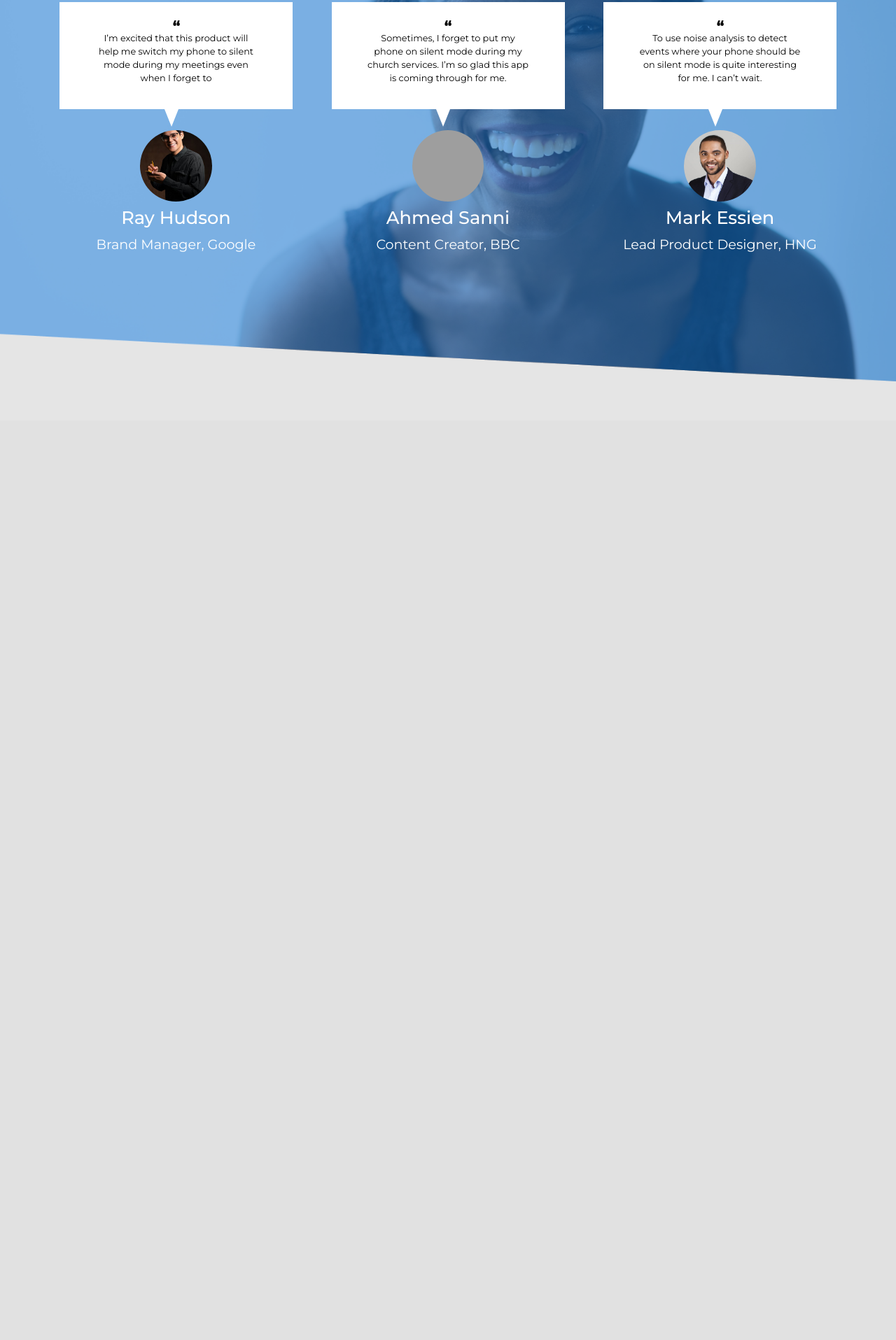
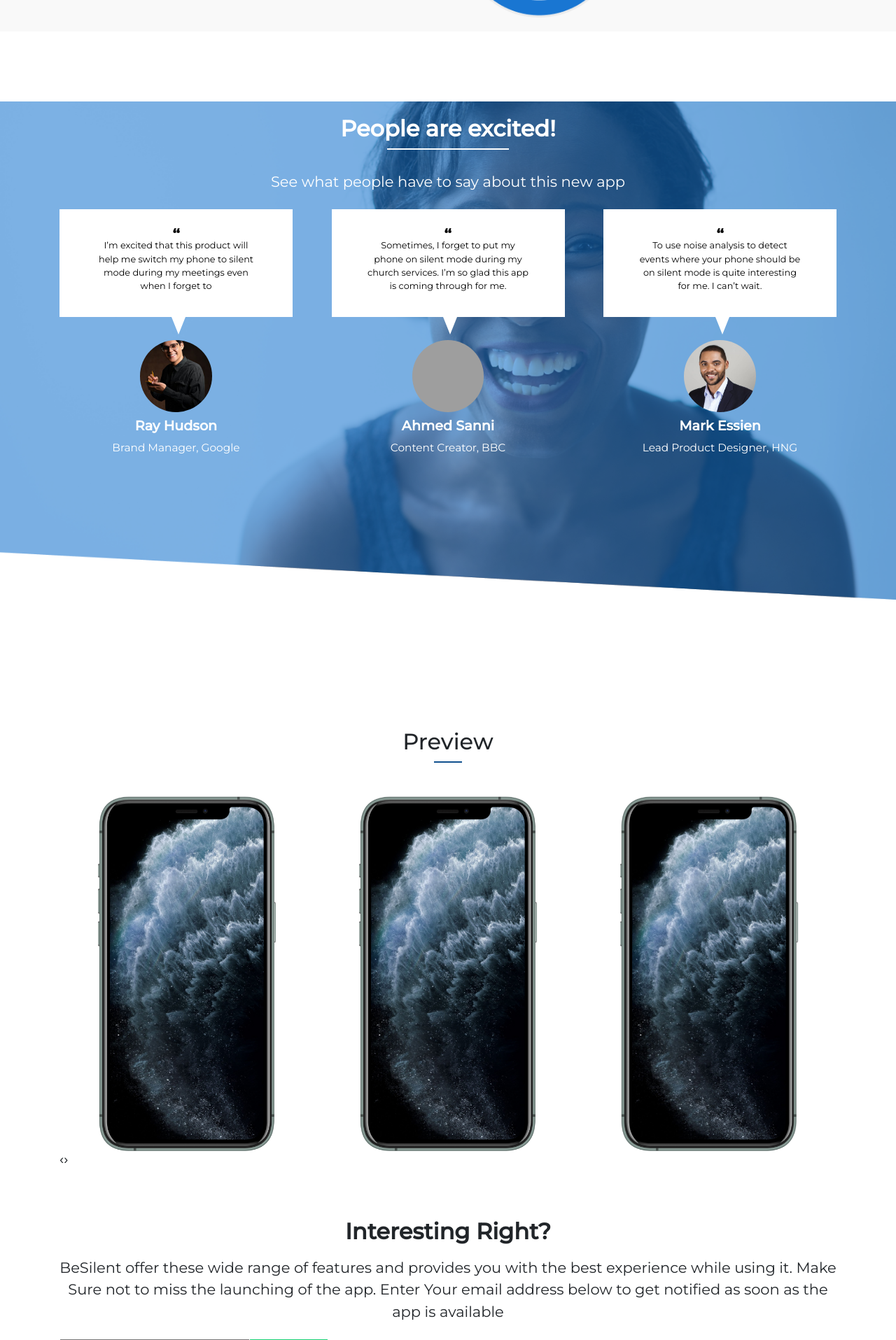
Before and after one commit to wisdomosara/landing, a PHP site: page / in a window 1280 px wide. Shown: the part 3080-4995 px from the top of the page at 70% size. Before the commit the page ends 3625 px from the top, so only its background shows below. Run offline with PHP 8.4, Linux system fonts and the light colour scheme; some libraries are stand-ins or nearby versions; grey boxes are pictures that could not be loaded.

Commit message:
Add files via upload

```diff
--- a/index.php
+++ b/index.php
@@ -1,4 +1,3 @@
-
 <!Doctype Html>
 <html lang="en">
 <head>
@@ -8,6 +7,10 @@
     <title>BeSilent</title>
     <link href="./landing.css" rel="stylesheet" type="text/css">
     <link href="./bootstrap-4.4.1-dist/css/bootstrap.min.css" rel="stylesheet" type="text/css">
+    <link rel="stylesheet" href="./OwlCarousel2-2.3.4/dist/assets/owl.carousel.min.css" type="text/css"/>
+    <link rel="stylesheet" href="./OwlCarousel2-2.3.4/dist/assets/owl.theme.default.min.css" type="text/css">
+    <link rel="stylesheet" href="./OwlCarousel2-2.3.4/dist/assets/owl.theme.default.min.css" type="text/css">
+    <script src="./jquery-3.5.1.min.js"></script>
 
 </head>
 <body>
@@ -43,11 +46,9 @@
         </div>
     </section>
     <section id="mobile-hero">
+        <div class="mobile-top">
             <div class="container py-3">
                 <h1 class="logo-mobile">BeSilent</h1>
-        </div>
-        <div class="container-fluid mobile-hero-img pb-3">
-            <img src="./images/f3f2fc6ca87084f9c1ee203a370be0c9 1.png" width="100%">
             </div>
             <div class="container">
                 <h1 class="mb-3 text-center">Your personal automatic phone silent-mode app</h1>
@@ -59,13 +60,15 @@
                     <input type="submit" name="submit" value="Get Notified" class="mobile-submit mt-3 mb-5" />
                 </form>
             </div>
+        </div>
+
     </section>
-    <section id="features" class="my-4 py-3">
+    <section id="features">
         <div class="container d-flex align-items-center flex-column">
             <h2 class="text-center">Features</h2>
             <div class="line text-center mb-5"></div>
         </div>
-        <div class="container-fluid d-flex  flex-wrap align-items-center px-sm-5 mb-5">
+        <div class="container-fluid d-flex features-item flex-wrap align-items-center px-sm-5">
             <div class="col-12 col-sm-6">
                 <img src="./images/undraw_mobile_interface_wakp 1.png" width="100%">
             </div>
@@ -74,7 +77,7 @@
                 <p>Easy to navigate and interact with. It makes it easy for you to know what to do at every point in the app. Unnecessary elements are avoided. The app is straight-forward to make the experience a memorable one for you.</p>
             </div>
         </div>
-        <div class="container-fluid d-flex  flex-wrap align-items-center px-sm-5 mb-5" style="background-color:#F9F9F9">
+        <div class="container-fluid d-flex features-item flex-wrap align-items-center px-sm-5" style="background-color:#F9F9F9">
             <div class="col-12 col-sm-6 order-sm-12">
                 <img src="./images/undraw_my_current_location_om7g 1.png" width="100%">
             </div>
@@ -83,7 +86,7 @@
                 <p>You can set locations where on appearance in those locations, your phone automatically switches to silent mode. After leaving the location, it switches back to Ringer mode.</p>
             </div>
         </div>
-        <div class="container-fluid d-flex  flex-wrap align-items-center px-sm-5 mb-5">
+        <div class="container-fluid d-flex features-item flex-wrap align-items-center px-sm-5">
             <div class="col-12 col-sm-6">
                 <img src="./images/undraw_chat_bot_kli5 1.png" width="100%">
             </div>
@@ -92,7 +95,7 @@
                 <p>Office, meetings, interviews, corporate events and religious environements often have surrounding noise levels of less than 100dB. Using noise analysis, the phone detects your surrounding noise level and switches sutomatically to silent mode</p>
             </div>
         </div>
-        <div class="container-fluid d-flex  flex-wrap align-items-center px-sm-5 mb-5">
+        <div class="container-fluid d-flex features-item flex-wrap align-items-center px-sm-5" style="background-color:#F9F9F9">
             <div class="col-12 col-sm-6 order-sm-12">
                 <img src="./images/undraw_calendar_dutt 1.png" width="100%">
             </div>
@@ -112,7 +115,7 @@
         <div class="text">
             <div class="container people-intro d-flex align-items-center flex-column">
                 <h2 class="text-center text-white">People are excited!</h2>
-                <div class="line text-center mb-5"></div>
+                <div class="line text-center mb-2"></div>
                 <p class="text-white text-center mb-4">See what people have to say about this new app</p>
             </div>
             <div class="people-flex d-flex container justify-content-between">
@@ -124,7 +127,7 @@
                     <img src="./images/fabio-lucas-32co88SaiN4-unsplash.jpg" style="border-radius:50%; height:8vw; object-fit:cover; width:8vw " class="mb-2 peep">
                     <div class="details">
                         <h2 class="mb-2 text-center">Ray Hudson</h2>
-                        <p>Brand Manager, Google</p>
+                        <p class="text-center">Brand Manager, Google</p>
                     </div>
                 </div>
                 <div class="people-item d-flex flex-column align-items-center">
@@ -135,7 +138,7 @@
                         <img src="./images/thisisengineering-raeng-ntZM993INp0-unsplash.jpg" style="border-radius:50%; height:8vw; object-fit:cover; width:8vw " class="mb-2 peep">
                         <div class="details">
                             <h2 class="mb-2 text-center">Ahmed Sanni</h2>
-                            <p>Content Creator, BBC</p>
+                            <p class="text-center">Content Creator, BBC</p>
                         </div>
                 </div>
                 <div class="people-item d-flex flex-column align-items-center">
@@ -146,14 +149,43 @@
                         <img src="./images/mark-essien-e1580122566517.jpg" style="border-radius:50%; height:8vw; object-fit:cover; width:8vw " class="mb-2 peep">
                         <div class="details">
                             <h2 class="mb-2 text-center">Mark Essien</h2>
-                            <p>Lead Product Designer, HNG</p>
+                            <p class="text-center">Lead Product Designer, HNG</p>
 	                        </div>
                 </div>
             </div>
         </div>
     </section>
+    <section id="preview">
+            <div class="container d-flex align-items-center flex-column">
+                    <h2 class="text-center">Preview</h2>
+                    <div class="line text-center mb-5"></div>
+            </div>
+        <div class="owl-carousel container owl-theme">
+            <div class="item"> <img src="./images/Phone11-pro-back.png"> </div>
+            <div class="item"> <img src="./images/Phone11-pro-back.png"> </div>
+            <div class="item"> <img src="./images/Phone11-pro-back.png"> </div>
+            <div class="item"> <img src="./images/Phone11-pro-back.png"> </div>
+            <div class="item"> <img src="./images/Phone11-pro-back.png"> </div>
+            <div class="item"> <img src="./images/Phone11-pro-back.png"> </div>
+            <div class="item"> <img src="./images/Phone11-pro-back.png"> </div>
+          </div>
+    </section>
+    <footer class="container mt-5">
+        <h2 class="text-center mb-3">Interesting Right? </h2>
+        <p class="mb-4 text-center">BeSilent offer these wide range of features and provides you with the best experience while using it. Make Sure not to miss the launching of the app. Enter Your email address below to get notified as soon as the app is available </p>
+        <form method="post" col text-center action="./landing.php">
+            <div class="row  forms">
+                <input type="email" name="email" placeholder="Your Email Address" >
+                <input class="submit" type="submit" name="submit" value="Get Notified">
+            </div>
+        </form>
+
+    </footer>
     <script src="./jquery-3.5.1.min.js"></script>
+    <script src="./OwlCarousel2-2.3.4/dist/owl.carousel.min.js"></script>
+    <script src="./OwlCarousel2-2.3.4/dist/owl.carousel.js"></script>
     <script src="./popper.min.js"></script>
     <script src="./bootstrap-4.4.1-dist/js/bootstrap.bundle.min.js"></script>
+    <script src="./landing.js"></script>
 </body>
 </html>
--- a/landing.css
+++ b/landing.css
@@ -3,7 +3,7 @@
 body,html{
     margin:0;
     padding: 0;
-    background-color: #E5E5E5 !important;
+    background-color: white;
 }
 h1,h2,h3,h4,h5{
     font-family: "Montserrat";
@@ -52,12 +52,17 @@
     padding-left: 5% !important
 
 }
-.text{
+.main .text{
     padding: 20px;
     position: relative;
     top:0;
-    z-index:100;
     height: 60vw;
+}
+#people .text{
+        padding: 20px;
+        position: relative;
+        top:0;
+        height: 70vw;
 }
 input{
     margin: 0 !important;
@@ -104,7 +114,7 @@
     padding: 20px 15%;
     height:12vw;
     position: relative;
-    margin-bottom: 2.3vw;
+    margin-bottom: 2.6vw;
 }
 .people-item h2{
     font-size: 2vw !important;
@@ -112,6 +122,14 @@
 }
 .people-item p{
     color: white;
+}
+.people-intro h2{
+    font-size: 32px !important;
+    font-weight: bolder !important;
+}
+.people-intro p{
+    font-size: 21px !important;
+    font-weight: normal !important;
 }
 .arrowed::after{
     content: " ";
@@ -122,7 +140,7 @@
     border-bottom: 10px solid transparent;
     border-left: 10px solid transparent;
     position: absolute;
-    left:45%;
+    left:48%;
     top: 100%;
     margin-bottom: 2vw
 }
@@ -130,11 +148,44 @@
     font-size: 1vw;
     color: black !important
 }
+.details h2 {
+    font-size: 1.5vw !important;
+    font-weight: bolder;
+}
+.details p{
+    font-size: 1.2vw !important;
+    font-weight: normal;
+}
+.details {
+    margin-bottom: 30px;
+}
+.item{
+    display: flex;
+    align-items: center;
+    justify-content: center;
+}
+.item img{
+    width: 70% !important;
+}
+footer h2{
+    font-weight: bolder !important;
+    font-size: 32px !important;
+}
+footer p{
+    font-weight: normal !important;
+    font-size: 21px !important;
+}
 @media only screen and (max-width:601px){
     #mobile-hero{
         display: block;
-        background-color: #1976D2;
+        background: url("./images/Vector\ \(19\).png");
+        background-position: center;
+        background-size: cover;
         color: white
+    }
+    .mobile-top{
+        position: relative;
+        background-color: rgba(25, 118, 210, 0.8);
     }
     .logo-mobile{
         font-family: "permanent Marker";
@@ -265,6 +344,17 @@
     .soon{
         font-size: 20px !important
     }
+    .details h2{
+        font-size: 16px !important;
+    }
+    .details p{
+        font-size: 14px !important;
+    }
     }
 
 }
+@media only screen and (min-width:700px){
+    #people .line{
+        margin-bottom: 30px !important
+    }
+}
```
Also changed, not shown: other parts of landing.css (+33 -0 lines), landing.js (added, +36 -0 lines). Lines whose indentation alone changed are shown as unchanged.
